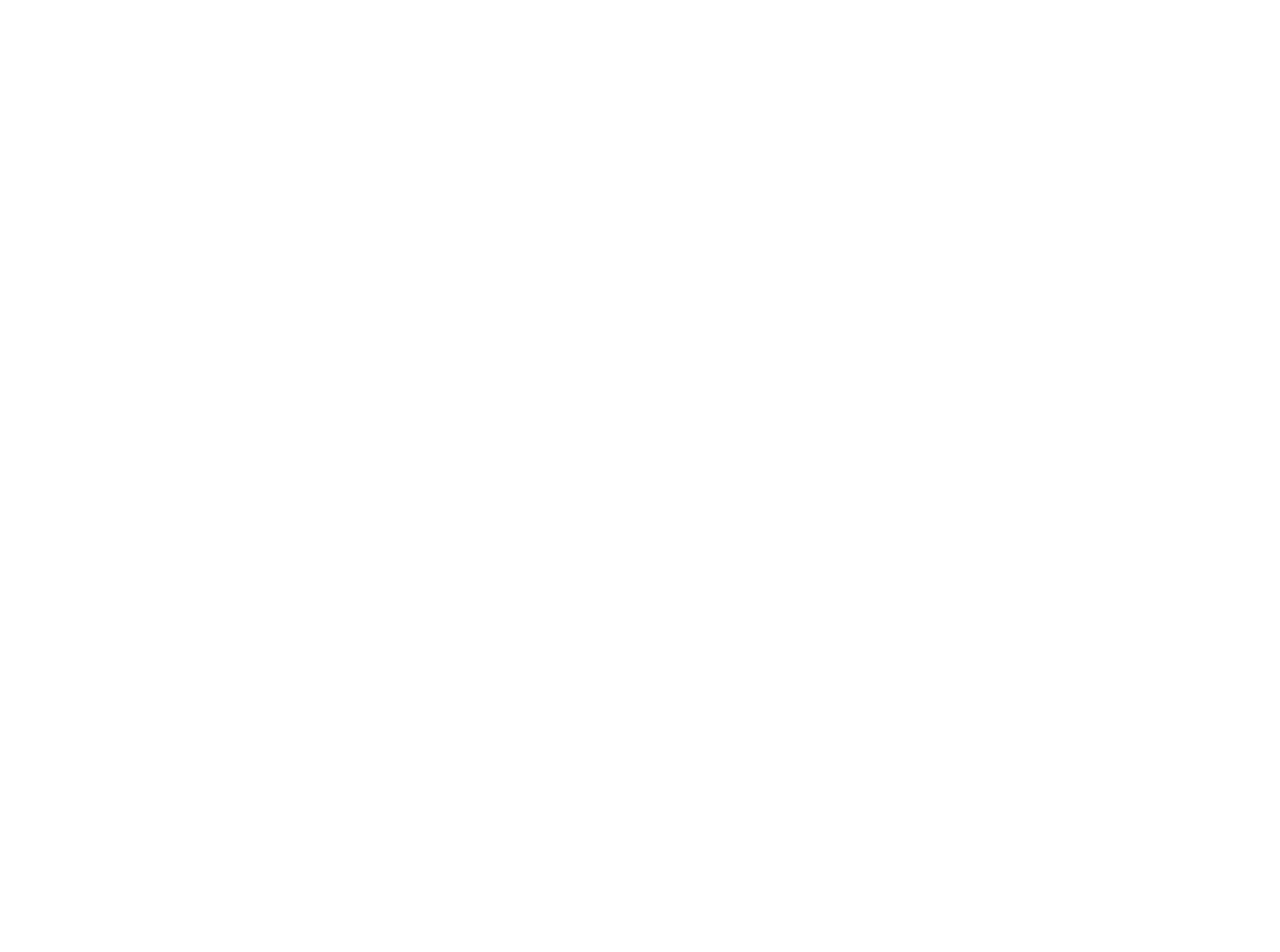
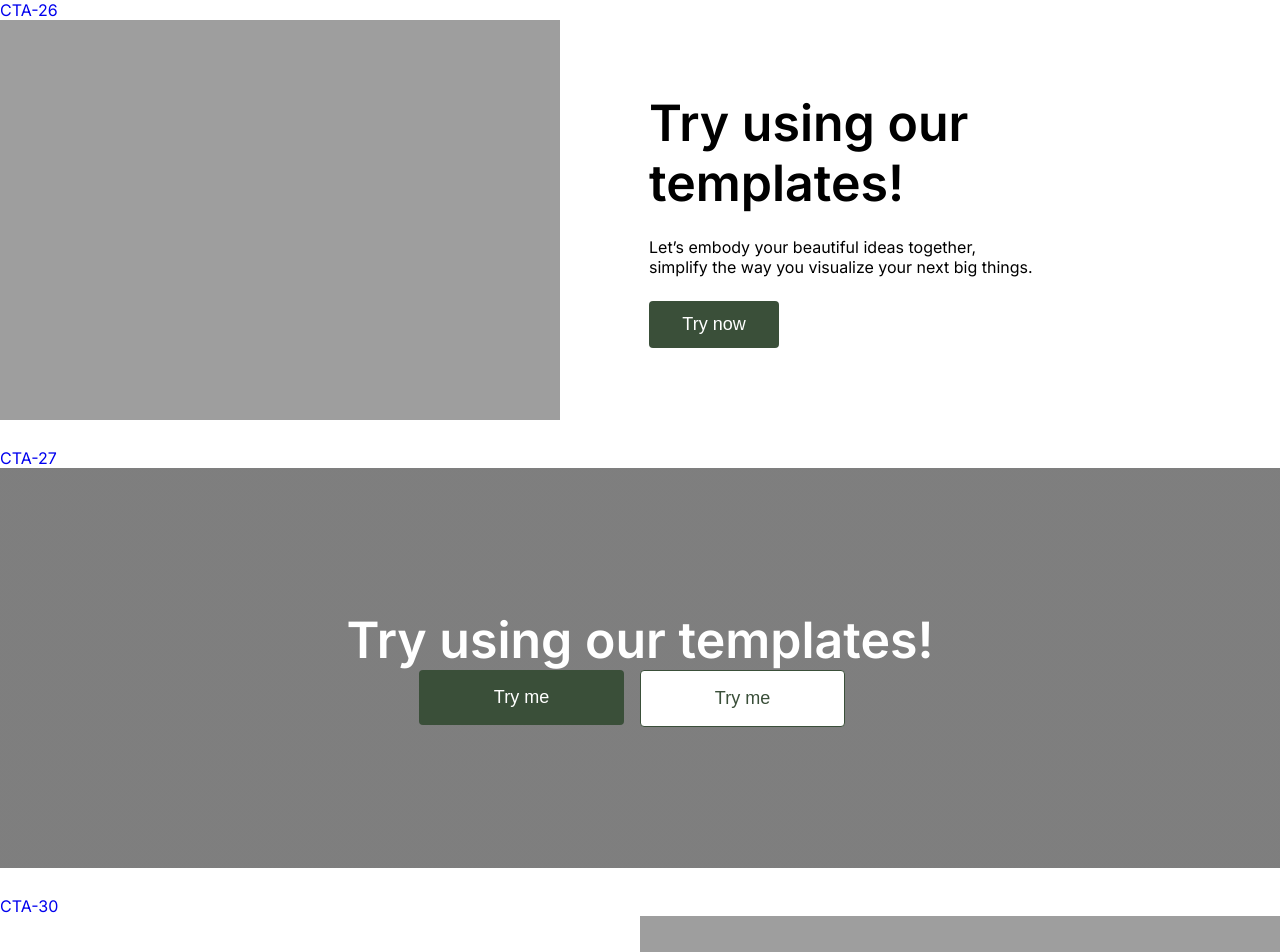
Before and after one commit to narcis-g/call-to-action-pages, a plain HTML site: page index.html in a window 1280 px wide. Shown: the top 952 px of the page. Before the commit the page ends 800 px from the top, so only its background shows below. Drawn offline with Linux system fonts and the light colour scheme; files that its build step writes are made by us from their sources.

Commit message:
Implement the index and style for the CTAs

```diff
--- a/index.html
+++ b/index.html
@@ -2,18 +2,32 @@
 <html>
 
 <head>
-
-  <title>replit</title>
+  <title>Call to actions</title>
   <link href="global.css" rel="stylesheet" type="text/css" />
   <link href="style.css" rel="stylesheet" type="text/css" />
+
   <link rel="stylesheet" href="https://cdnjs.cloudflare.com/ajax/libs/font-awesome/6.4.2/css/all.min.css"
     integrity="sha512-z3gLpd7yknf1YoNbCzqRKc4qyor8gaKU1qmn+CShxbuBusANI9QpRohGBreCFkKxLhei6S9CQXFEbbKuqLg0DA=="
     crossorigin="anonymous" referrerpolicy="no-referrer" />
 </head>
 
 <body>
-
-
+  <div class="show">
+    <a href="CTA-26/">CTA-26</a>
+    <iframe src="CTA-26/"></iframe>
+  </div>
+  <div class="show">
+    <a href="CTA-27/">CTA-27</a>
+    <iframe src="CTA-27/"></iframe>
+  </div>
+  <div class="show">
+    <a href="CTA-30/">CTA-30</a>
+    <iframe src="CTA-30/"></iframe>
+  </div>
+  <div class="show">
+    <a href="CTA-44/">CTA-44</a>
+    <iframe src="CTA-44/"></iframe>
+  </div>
 </body>
 
 </html>
--- /dev/null
+++ b/style.css
@@ -0,0 +1,13 @@
+iframe {
+  width: 100%;
+  height: 400px;
+  border: none;
+}
+
+a {
+  text-decoration: none
+}
+
+.show {
+  padding-bottom: 24px;
+}
```
